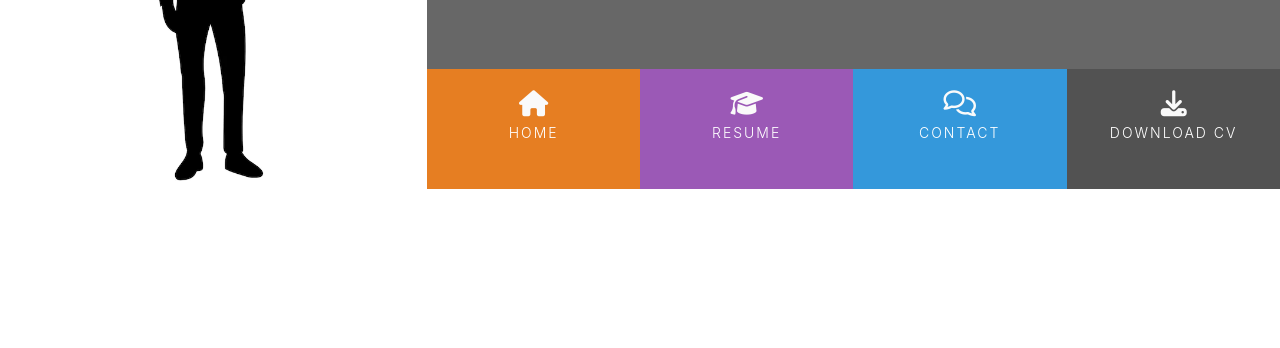
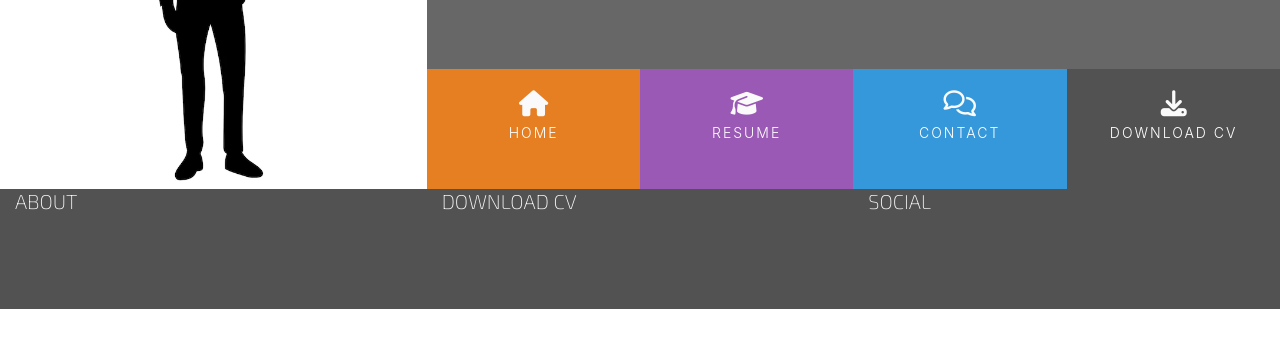
Before and after one commit to LiamEdwards931/CV, a plain HTML site: page index.html in a window 1280 px wide. Shown: the part 180-528 px from the top of the page. Drawn offline with nearby package versions, Linux system fonts and the light colour scheme.

Commit message:
create and style footer

```diff
--- a/assets/css/style.css
+++ b/assets/css/style.css
@@ -18,6 +18,25 @@
 
 .ui-menu-color-download {
     background-color: #525252;
+}
+
+/*-------------------------------- Special padding/margins/text */
+
+h1,
+h2,
+h3,
+h4 {
+    margin: 0;
+}
+
+.uppercase {
+    text-transform: uppercase;
+}
+
+.general-sub {
+    font-family: 'Exo 2', sans-serif;
+    font-weight: 300;
+    color: #fafafa;
 }
 
 /* -------------------------------- Heading */
@@ -106,6 +125,15 @@ header {
 /*--------------------------------------------Hover.css*/
 /* important is used here as imported styles were not being overwrit */
 .hvr-sweep-to-bottom:before {
-    background-color: rgba(0, 0, 0, 0.2) !important;
+    background-color: rgba(0, 0, 0, 0.2);
     height: 120px;
 }
+
+/* -------------------------------- Footer */
+
+footer {
+    background-color: #525252;
+    color: #fafafa;
+    min-height: 120px;
+    margin: 0;
+}
--- a/index.html
+++ b/index.html
@@ -59,6 +59,18 @@
       </div>
     </header>
     <section></section>
-    <footer></footer>
+    <footer class ="container-fluid">
+        <div class="row">
+            <div class="col-sm-4">
+                <h5 class ="uppercase general-sub">About</h5>
+            </div>
+            <div class="col-sm-4">
+                <h5 class ="uppercase general-sub">Download CV</h5>
+            </div>
+            <div class="col-sm-4">
+                <h5 class ="uppercase general-sub">Social</h5>
+            </div>
+        </div>
+    </footer>
   </body>
 </html>
```
